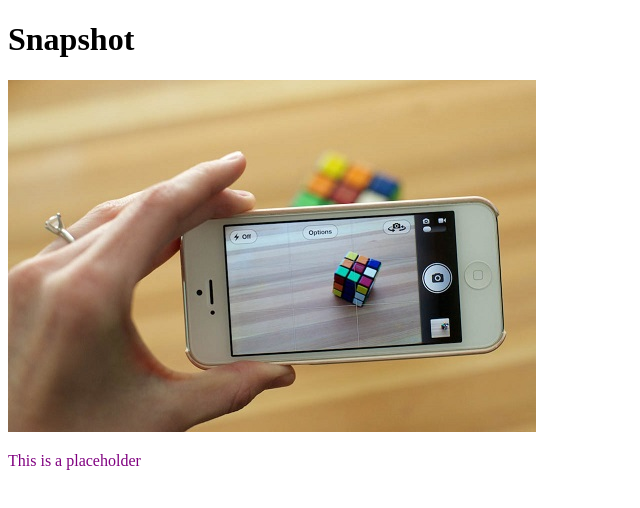
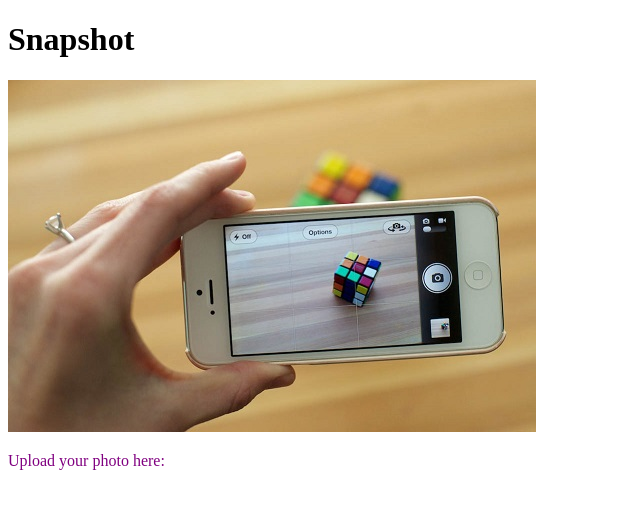
Before and after one commit to anonymouscode/test-site, a plain HTML site: page index.html in a window 1280 px wide. Shown: the full height of the page, 0-640 px from the left. Drawn offline with Linux system fonts and the light colour scheme.

```diff
--- a/index.html
+++ b/index.html
@@ -9,6 +9,7 @@
   <body>
     <img src="images/main.jpg" alt="My test image">
 	<script src="scripts/script.js"></script>
-	<p>This is a placeholder</p>
+	<p>Upload your photo here:</p>
+
   </body>
 </html>
```
